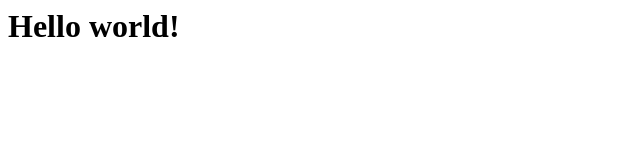
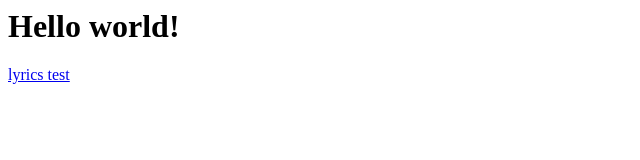
Before and after one commit to greyworms05/greylearns, a plain HTML site: page index.html in a window 1280 px wide. Shown: the full height of the page, 0-640 px from the left. Drawn offline with Linux system fonts and the light colour scheme.

Commit message:
Add lyrics test

```diff
--- a/index.html
+++ b/index.html
@@ -1 +1,3 @@
 <h1>Hello world!</h1>
+
+<p><a href="lyrics">lyrics test</a></p>
```
